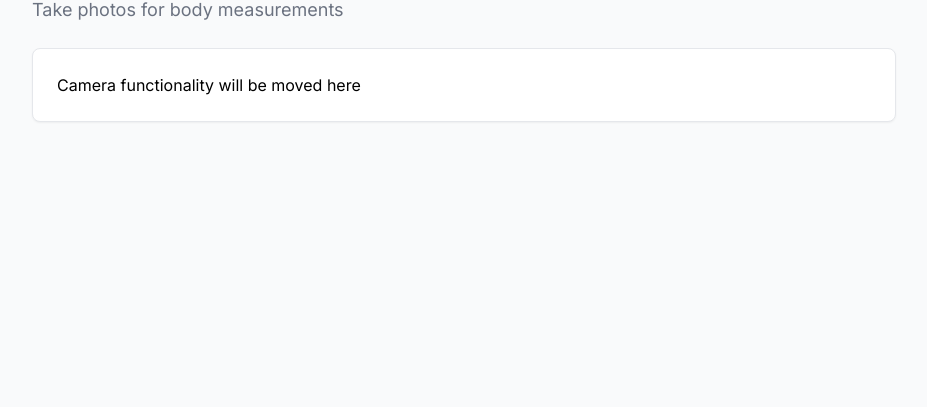
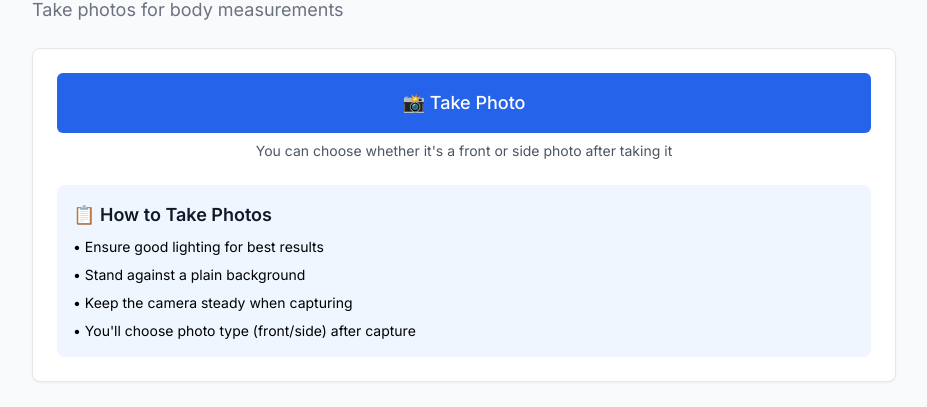
Before and after one commit to tkr22777/ai_measurements, a Next.js app: page /camera in a window 1280 px wide. Shown: the part 137-544 px from the top of the page, without its empty margins (176-1103 px from the left). Built offline with nearby package versions, Linux system fonts and the light colour scheme; no server answers.

Commit message:
Phase 2 start: Migrate camera functionality to dedicated /camera route

```diff
--- a/app/camera/page.tsx
+++ b/app/camera/page.tsx
@@ -1,9 +1,111 @@
+'use client';
+
 import PageLayout from '@/components/Layout/PageLayout';
+import Camera from '@/components/Camera';
+import ImagePreview from '@/components/ImagePreview';
+import PermissionRequest from '@/components/PermissionRequest';
+import useCameraApp from '@/hooks/useCameraApp';
+import { useUser } from '@/components/UserContext';
+import { cn, styles } from '@/utils/styles';
 
 export default function CameraPage() {
+  const {
+    isClient,
+    isCapturing,
+    localCapturedImage,
+    hasPermission,
+    isLoading,
+    isUploading,
+    uploadError,
+    uploadedImageUrl,
+    requestCameraPermission,
+    handleRetake,
+    handlePhotoCapture,
+    uploadToServer,
+    currentPhotoType,
+    setCurrentPhotoType,
+  } = useCameraApp();
+
+  const { userId, setUserId } = useUser();
+
+  // Handle taking a photo - simplified since user chooses type after capture
+  const handleTakePhoto = () => {
+    if (!userId) {
+      alert('Please enter a User ID first');
+      return;
+    }
+    setCurrentPhotoType('front'); // Default, but user can change in preview
+    requestCameraPermission();
+  };
+
+  // Create a wrapper for uploadToServer to fix type issues
+  const handleUpload = async (photoType: string) => {
+    return uploadToServer(photoType);
+  };
+
   return (
     <PageLayout title="Camera" description="Take photos for body measurements">
-      <p>Camera functionality will be moved here</p>
+      {/* User ID Required Message */}
+      {!userId && (
+        <div className={cn(styles.status.warning, 'mb-4')}>
+          <p>Please go to Settings to enter your User ID before taking photos.</p>
+        </div>
+      )}
+
+      {/* Camera Interface */}
+      {!isClient ? (
+        <div className={cn(styles.layout.centerCol, 'text-center p-4 gap-4 w-full min-h-[200px]')}>
+          <div className={cn(styles.loading.spinner, 'w-10 h-10 border-l-blue-600 mb-4')}></div>
+          <p className={styles.text.body}>Loading camera interface...</p>
+        </div>
+      ) : !isCapturing && !localCapturedImage ? (
+        <div className="w-full">
+          {/* Take Photo Button */}
+          <div className="mb-6">
+            <button
+              onClick={handleTakePhoto}
+              disabled={!userId}
+              className={cn(
+                styles.button.base,
+                userId ? styles.button.primary : 'bg-gray-300 cursor-not-allowed',
+                'w-full py-4 text-lg font-medium'
+              )}
+            >
+              📸 Take Photo
+            </button>
+            <p className="text-center text-sm text-gray-600 dark:text-gray-400 mt-2">
+              You can choose whether it&apos;s a front or side photo after taking it
+            </p>
+          </div>
+
+          {/* Instructions */}
+          <div className="bg-blue-50 dark:bg-blue-900/20 rounded-lg p-4">
+            <h3 className={cn(styles.text.heading, 'text-lg font-semibold mb-2')}>
+              📋 How to Take Photos
+            </h3>
+            <ul className="space-y-2 text-sm">
+              <li>• Ensure good lighting for best results</li>
+              <li>• Stand against a plain background</li>
+              <li>• Keep the camera steady when capturing</li>
+              <li>• You&apos;ll choose photo type (front/side) after capture</li>
+            </ul>
+          </div>
+        </div>
+      ) : isCapturing ? (
+        <Camera onPhotoCapture={handlePhotoCapture} />
+      ) : localCapturedImage ? (
+        <ImagePreview
+          imageUrl={localCapturedImage}
+          onRetake={handleRetake}
+          onUpload={handleUpload}
+          isUploading={isUploading}
+          uploadError={uploadError}
+          uploadedImageUrl={uploadedImageUrl}
+          userId={userId}
+          onUserChange={setUserId}
+          photoType={(currentPhotoType as 'front' | 'side') || 'front'}
+        />
+      ) : null}
     </PageLayout>
   );
 }
--- a/app/settings/page.tsx
+++ b/app/settings/page.tsx
@@ -1,9 +1,30 @@
+'use client';
+
 import PageLayout from '@/components/Layout/PageLayout';
+import UserInput from '@/components/UserInput';
+import AppInfo from '@/components/AppInfo';
+import { cn, styles } from '@/utils/styles';
 
 export default function SettingsPage() {
   return (
     <PageLayout title="Settings" description="User preferences and app information">
-      <p>User settings and app info will be moved here</p>
+      <div className="space-y-6">
+        {/* User Settings */}
+        <div>
+          <h3 className={cn(styles.text.heading, 'text-xl font-semibold mb-4')}>
+            👤 User Settings
+          </h3>
+          <UserInput />
+        </div>
+
+        {/* App Information */}
+        <div className="border-t border-gray-200 dark:border-gray-700 pt-6">
+          <h3 className={cn(styles.text.heading, 'text-xl font-semibold mb-4')}>
+            ℹ️ App Information
+          </h3>
+          <AppInfo />
+        </div>
+      </div>
     </PageLayout>
   );
 }
```
